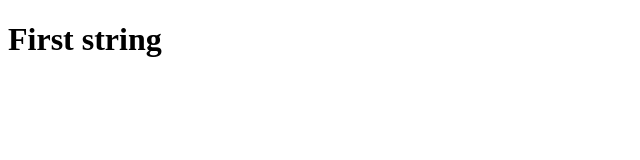
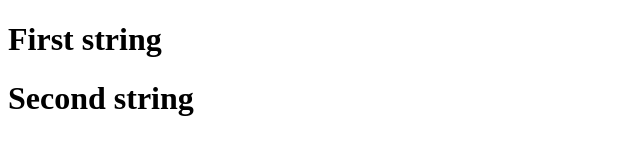
Before and after one commit to zazora/test, a plain HTML site: page index.html in a window 1280 px wide. Shown: the whole page, without its empty margins (0-640 px from the left). Drawn offline with Linux system fonts and the light colour scheme.

Commit message:
add h1 again

```diff
--- a/index.html
+++ b/index.html
@@ -7,6 +7,7 @@
 </head>
 <body>
     <h1>First string</h1>
+    <h1>Second string</h1>
 
 
 </body>
```
